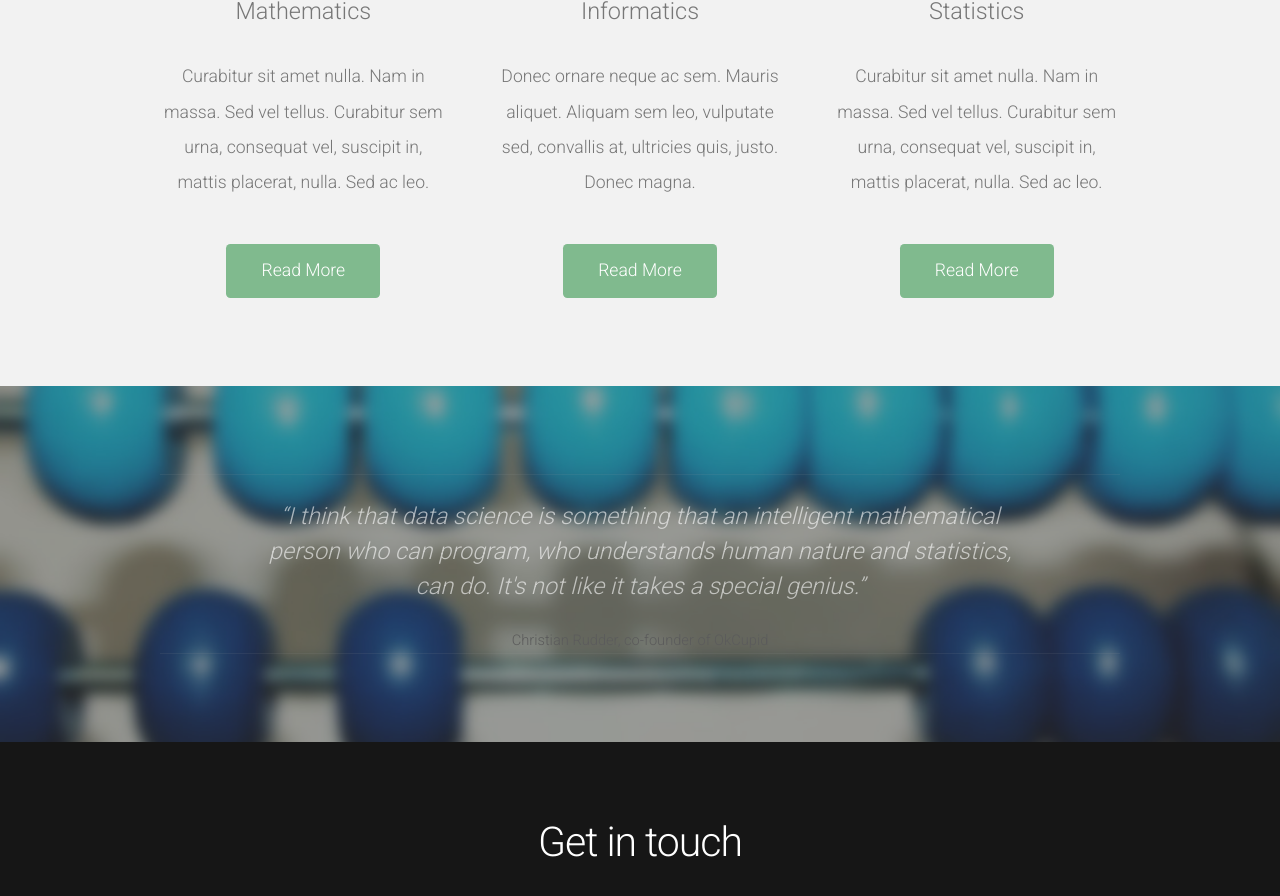
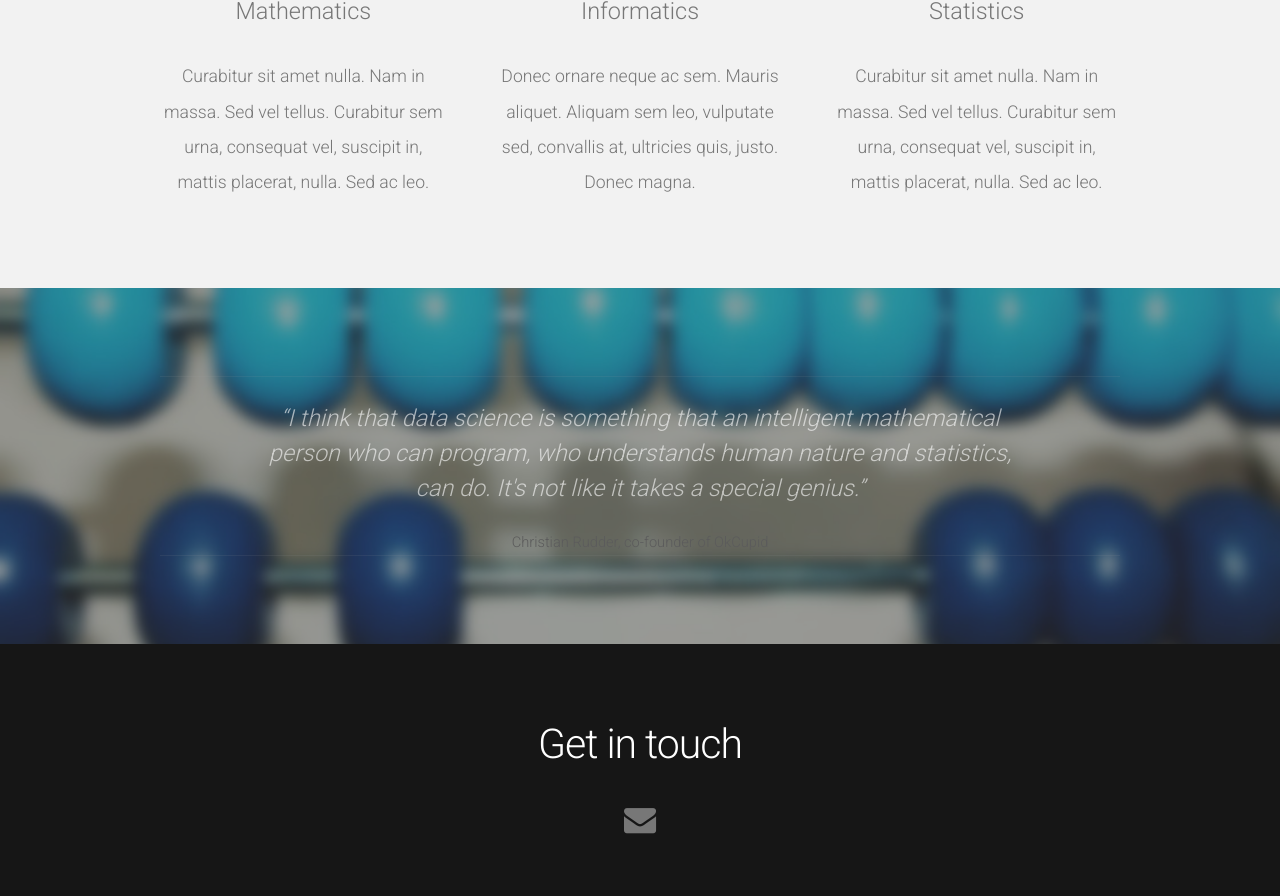
Before and after one commit to mistics/mistics.github.io, a Jekyll site: the page built from index.html, in a window 1280 px wide and 900 px high, scrolled down 844 px. Shown: the top 896 px of the window. Built offline with Jekyll 4.4.1, drawn with Linux system fonts in a browser that asks for light colours; nearby versions of some CDN libraries; the list of posts is cut into pages by our own code.

Commit message:
Update index.html

```diff
--- a/index.html
+++ b/index.html
@@ -15,19 +15,19 @@ layout: default
 				<span class="pennant"><span class="fas fa-calculator"></span></span>
 				<h3>Mathematics</h3>
 				<p>Curabitur sit amet nulla. Nam in massa. Sed vel tellus. Curabitur sem urna, consequat vel, suscipit in, mattis placerat, nulla. Sed ac leo.</p>
-				<a href="#" class="button button-style1">Read More</a>
+				<!--<a href="#" class="button button-style1">Read More</a>-->
 			</section>
 			<section class="4u">
 				<span class="pennant"><span class="fas fa-laptop"></span></span>
 				<h3>Informatics</h3>
 				<p>Donec ornare neque ac sem. Mauris aliquet. Aliquam sem leo, vulputate sed, convallis at, ultricies quis, justo. Donec magna.</p>
-				<a href="#" class="button button-style1">Read More</a>
+				<!--<a href="#" class="button button-style1">Read More</a>-->
 			</section>
 			<section class="4u">
 				<span class="pennant"><span class="fas fa-chart-line"></span></span>
 				<h3>Statistics</h3>
 				<p>Curabitur sit amet nulla. Nam in massa. Sed vel tellus. Curabitur sem urna, consequat vel, suscipit in, mattis placerat, nulla. Sed ac leo.</p>
-				<a href="#" class="button button-style1">Read More</a>
+				<!--<a href="#" class="button button-style1">Read More</a>-->
 			</section>
 
 		</div>
```
